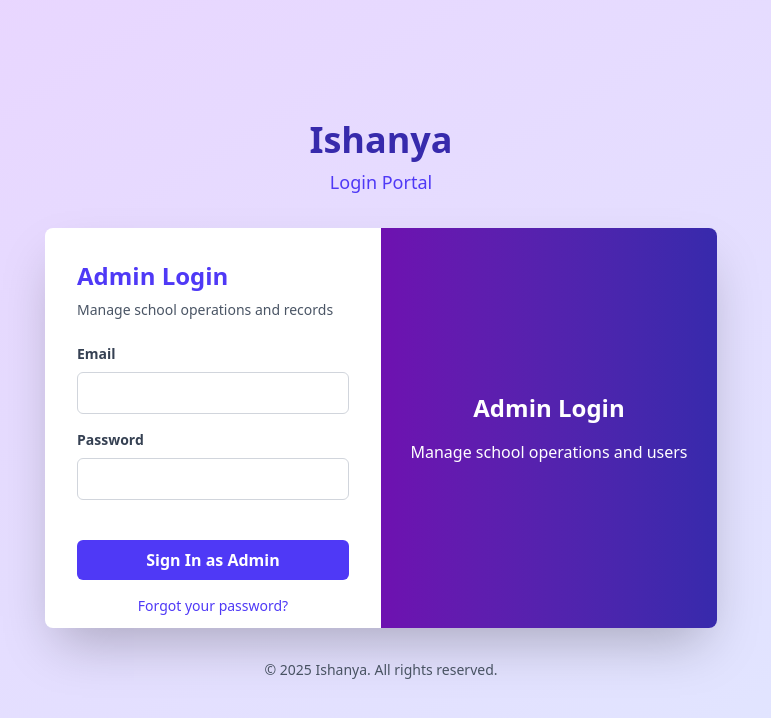
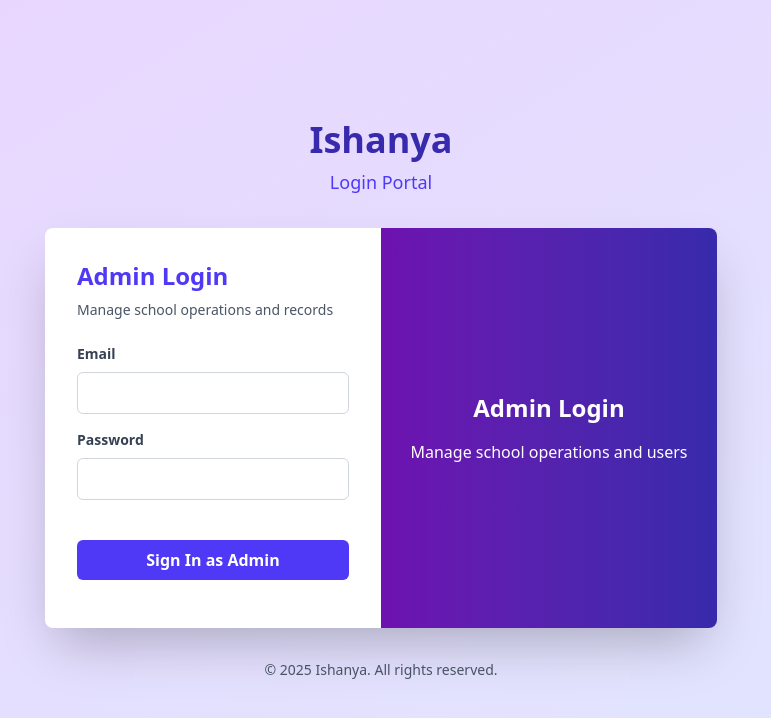
Before and after one commit to SinghSaheb44/Ishanya-Team3, a React (Vite) app in the folder frontend/: page /login in a window 1280 px wide. Shown: the top 718 px of the page, without its empty margins (259-1030 px from the left). Built offline with nearby package versions, Linux system fonts and the light colour scheme.

Commit message:
Update LoginPage.jsx
Updated LoginPage

```diff
--- a/frontend/src/Pages/LoginPage.jsx
+++ b/frontend/src/Pages/LoginPage.jsx
@@ -158,12 +158,7 @@ const LoginPage = () => {
                 {isLoading ? "Signing in..." : "Sign In as Admin"}
               </button>
             </form>
-            <a
-              href="#"
-              className="block text-center text-sm text-indigo-600 mt-4 hover:text-indigo-800"
-            >
-              Forgot your password?
-            </a>
+
           </div>
         </div>
 
@@ -215,12 +210,7 @@ const LoginPage = () => {
                 {isLoading ? "Signing in..." : "Sign In as Admin"}
               </button>
             </form>
-            <a
-              href="#"
-              className="block text-center text-sm text-indigo-600 mt-4 hover:text-indigo-800"
-            >
-              Forgot your password?
-            </a>
+
           </div>
         </div>
 
```
